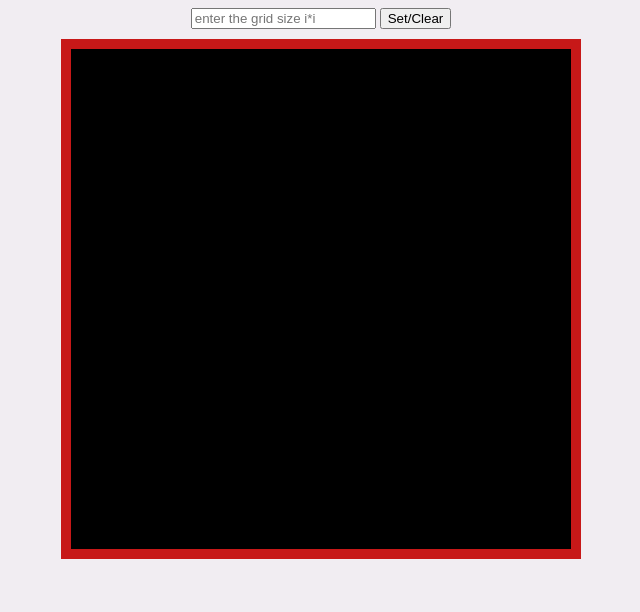
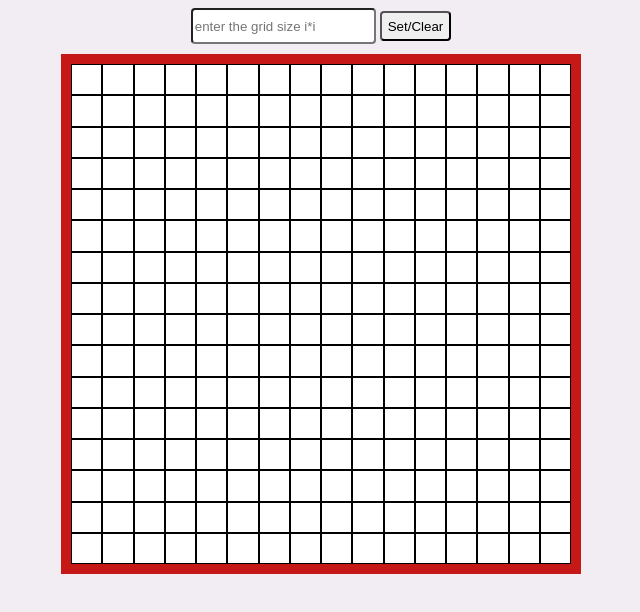
Before and after one commit to MuTe43/Etch-A-SKetch, a plain HTML site: page index.html in a window 1280 px wide. Both pictures are taken after a click on the button "Set/Clear". Shown: the whole page, without its empty margins (319-959 px from the left). Drawn offline with Linux system fonts and the light colour scheme.

Commit message:
Fix bugs

```diff
--- a/scripts.js
+++ b/scripts.js
@@ -9,7 +9,7 @@ for(let i=0; i<16;i++){
     for(let j=0; j<16;j++){
         const div = document.createElement("div");
         div.classList.add("grid")
-        div.setAttribute("style","background-color:white; opacity:1; ;border:1px solid black; flex:1; width:auto; height:30px;");
+        div.setAttribute("style","background-color:white; opacity:1; border:1px solid black; flex:1;");
         container2.appendChild(div);
     }
 }
@@ -34,6 +34,10 @@ const button = document.querySelector("button");
 
 button.addEventListener("click", () =>{
     const input = document.querySelector("input").value;
+    if(input<=0 || input>100){
+        alert("You have to enter a value between 1 and 100!")
+    }
+    else{
         container.innerHTML="";
         for(let i=0; i<input;i++){
             const container2 = document.createElement("div")
@@ -50,4 +54,5 @@ button.addEventListener("click", () =>{
             }
         }
         hoverEffect();
+}
 })
--- a/styles.css
+++ b/styles.css
@@ -14,3 +14,7 @@ body{
     border:10px solid rgb(199, 24, 24);
     background-color: black;
 }
+input, button{
+    border-radius: 4px;
+    height:30px
+}
```
Lines whose indentation alone changed are shown as unchanged.
